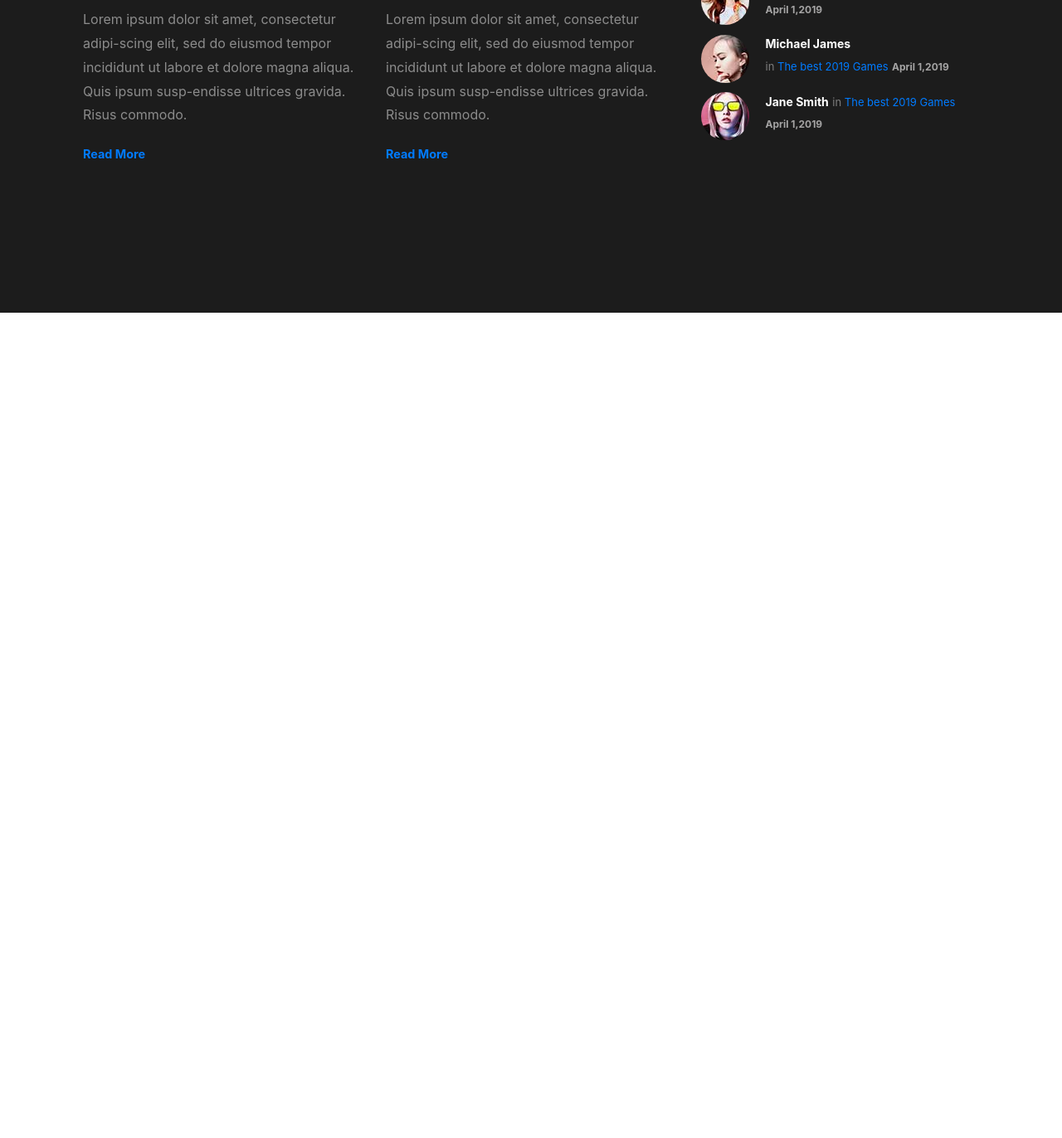
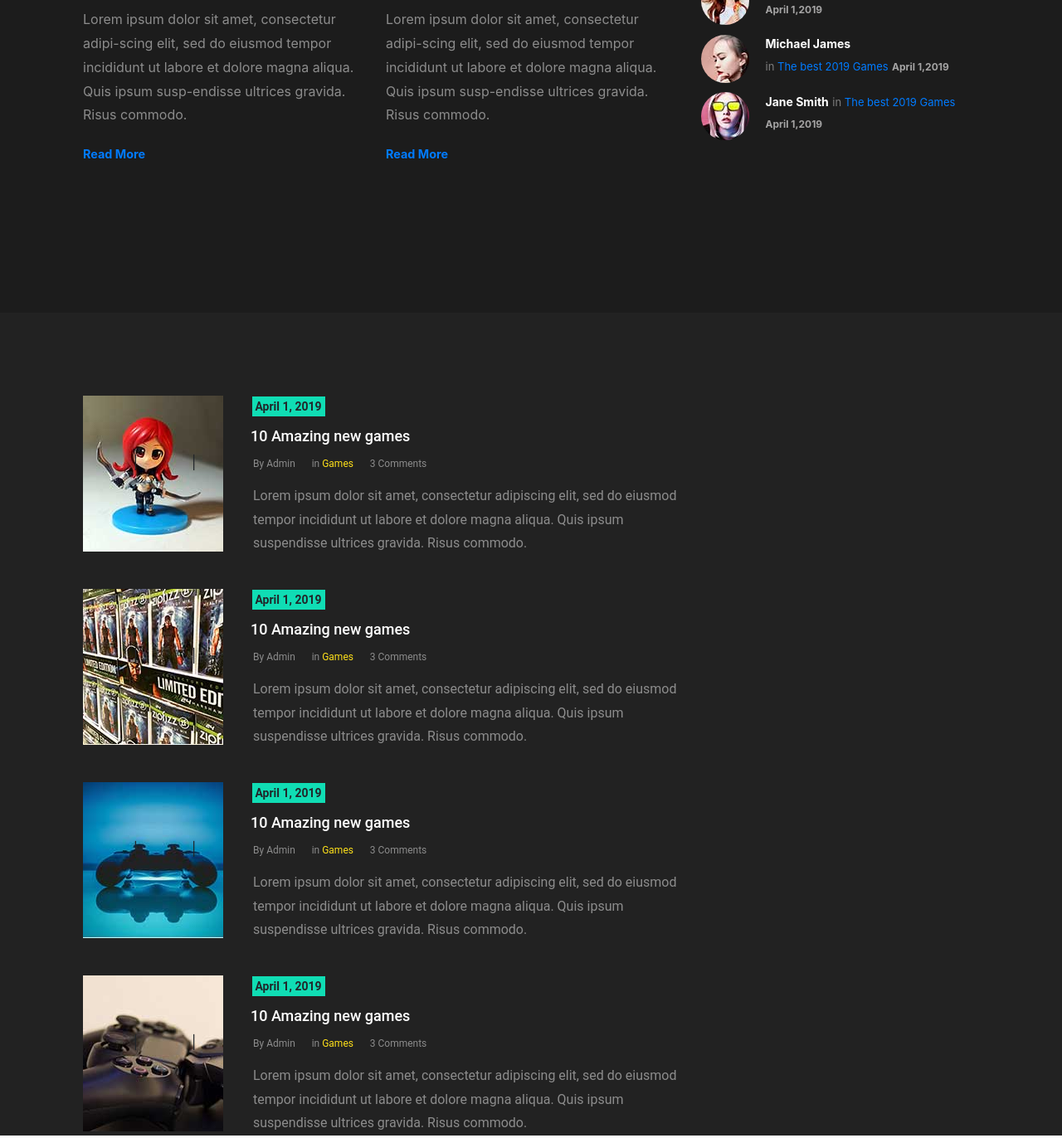
Before and after one commit to Telmxn/GamingSiteWebApplication, a plain HTML site: page index.html in a window 1280 px wide. Shown: the part 2624-3996 px from the top of the page at 83% size. Before the commit the page ends 3001 px from the top, so only its background shows below. Drawn offline with nearby package versions, Linux system fonts and the light colour scheme.

Commit message:
added  post

```diff
--- a/css/style.css
+++ b/css/style.css
@@ -329,3 +329,63 @@ a:hover{
 .right-part-post:nth-child(2){
     color: #7E7E7E;
 }
+
+.sb-item{
+   padding-top: 100px;
+    background-color: #222222;
+}
+
+.sb-date{
+    position: relative;
+    top: -81px;
+    left: 30px;
+    color: #212529;
+    display: inline;
+    background-color: #10DDB4;
+    font-family: Roboto,sans-serif;
+    font-size: 14px;
+    line-height: 21px;
+    font-weight: 700;
+    padding: 4px;
+}
+
+.sb-caption{
+    margin-top: -150px;
+    margin-left: 202px;
+    color: #ffffff;
+    font-family: Roboto,sans-serif;
+    font-size: 18px;
+    line-height: 21.6px;
+    font-weight: 500;
+}
+
+.sb-metas >p{
+    position: relative;
+    left: 195px;
+    margin-left: 10px;
+    display: inline-block;
+    color: #8c8c8c;
+    font-family: Roboto,sans-serif;
+    font-size: 12px;
+    line-height: 18px;
+    font-weight: 400;
+}
+
+.sb-description{
+    margin-left: 205px;
+    color: #8c8c8c;
+    font-family: Roboto,sans-serif;
+    font-size: 16px;
+    line-height: 28.8px;
+    font-weight: 400;
+    width: 540px;
+}
+
+
+.sb-post{
+    margin-bottom: 40px;
+}
+
+.sb-metas>p >a{
+    color: #FFE11A;
+}
--- a/index.html
+++ b/index.html
@@ -7,6 +7,7 @@
     <link rel="stylesheet" href="css/style.css">
     <link rel="stylesheet" href="css/owl.carousel.min.css">
     <link rel="stylesheet" href="https://stackpath.bootstrapcdn.com/bootstrap/4.5.0/css/bootstrap.min.css" integrity="sha384-9aIt2nRpC12Uk9gS9baDl411NQApFmC26EwAOH8WgZl5MYYxFfc+NcPb1dKGj7Sk" crossorigin="anonymous">
+    <link rel="stylesheet" href="css/owl.carousel.min.css">
     <meta http-equiv="X-UA-Compatible" content="ie=edge">
     <title>TheQuest - Web Application</title>
     <meta name="author" content="Elekber Elekberov, Telman Yusifov">
@@ -278,20 +279,61 @@
             </div>
         </div>
     </main>
+<div class="sb-item" >
+    <div class="container">
+        <div class="col-md-8">
+            <div class="sb-post">
+                  <img src="img/blog-thumbs/6.jpg" alt="">
+                  <div  class="sb-date">April 1, 2019</div>
+                  <h6 class="sb-caption">10 Amazing new games</h6>
+                  <div  class="sb-metas">
+                      <p>By Admin</p>|
+                      <p>in <a href="">Games</a></p>|
+                      <p>3 Comments</p>
+                  </div>
+                  <p class="sb-description">Lorem ipsum dolor sit amet, consectetur adipiscing elit, sed do eiusmod tempor incididunt ut labore et dolore magna aliqua. Quis ipsum suspendisse ultrices gravida. Risus commodo. </p>
+            </div>
 
-    <!-- <div class="container">
-              <div class="col-md-8">
-                  <div class="">
-                        <img src="img/blog-thumbs/6.jpg" alt="">
-                        <div  class="date">April 1, 2019</div>
-                        <h6>10 Amazing new games</h6>
-                        <div>
+            <div class="sb-post">
+              <img src="img/blog-thumbs/7.jpg" alt="">
+              <div  class="sb-date">April 1, 2019</div>
+              <h6 class="sb-caption">10 Amazing new games</h6>
+              <div  class="sb-metas">
+                  <p>By Admin</p>|
+                  <p>in <a href="">Games</a></p>|
+                  <p>3 Comments</p>
+              </div>
+              <p class="sb-description">Lorem ipsum dolor sit amet, consectetur adipiscing elit, sed do eiusmod tempor incididunt ut labore et dolore magna aliqua. Quis ipsum suspendisse ultrices gravida. Risus commodo. </p>
+        </div>
 
-                        </div>
-                        <p>Lorem ipsum dolor sit amet, consectetur adipiscing elit, sed do eiusmod tempor incididunt ut labore et dolore magna aliqua. Quis ipsum suspendisse ultrices gravida. Risus commodo. /p>
-                  </div>
-                </div>
-          </div> -->
+        <div class="sb-post">
+          <img src="img/blog-thumbs/8.jpg" alt="">
+          <div  class="sb-date">April 1, 2019</div>
+          <h6 class="sb-caption">10 Amazing new games</h6>
+          <div  class="sb-metas">
+              <p>By Admin</p>|
+              <p>in <a href="">Games</a></p>|
+              <p>3 Comments</p>
+          </div>
+          <p class="sb-description">Lorem ipsum dolor sit amet, consectetur adipiscing elit, sed do eiusmod tempor incididunt ut labore et dolore magna aliqua. Quis ipsum suspendisse ultrices gravida. Risus commodo. </p>
+    </div>
+
+    <div class="sb-post">
+      <img src="img/blog-thumbs/9.jpg" alt="">
+      <div  class="sb-date">April 1, 2019</div>
+      <h6 class="sb-caption">10 Amazing new games</h6>
+      <div  class="sb-metas">
+          <p>By Admin</p>|
+          <p>in <a href="">Games</a></p>|
+          <p>3 Comments</p>
+      </div>
+      <p class="sb-description">Lorem ipsum dolor sit amet, consectetur adipiscing elit, sed do eiusmod tempor incididunt ut labore et dolore magna aliqua. Quis ipsum suspendisse ultrices gravida. Risus commodo. </p>
+</div>
+          </div>
+    </div>
+
+</div>
+
 
     <script src="https://code.jquery.com/jquery-3.5.1.slim.min.js" integrity="sha384-DfXdz2htPH0lsSSs5nCTpuj/zy4C+OGpamoFVy38MVBnE+IbbVYUew+OrCXaRkfj" crossorigin="anonymous"></script>
     <script src="https://cdn.jsdelivr.net/npm/popper.js@1.16.0/dist/umd/popper.min.js" integrity="sha384-Q6E9RHvbIyZFJoft+2mJbHaEWldlvI9IOYy5n3zV9zzTtmI3UksdQRVvoxMfooAo" crossorigin="anonymous"></script>
```
